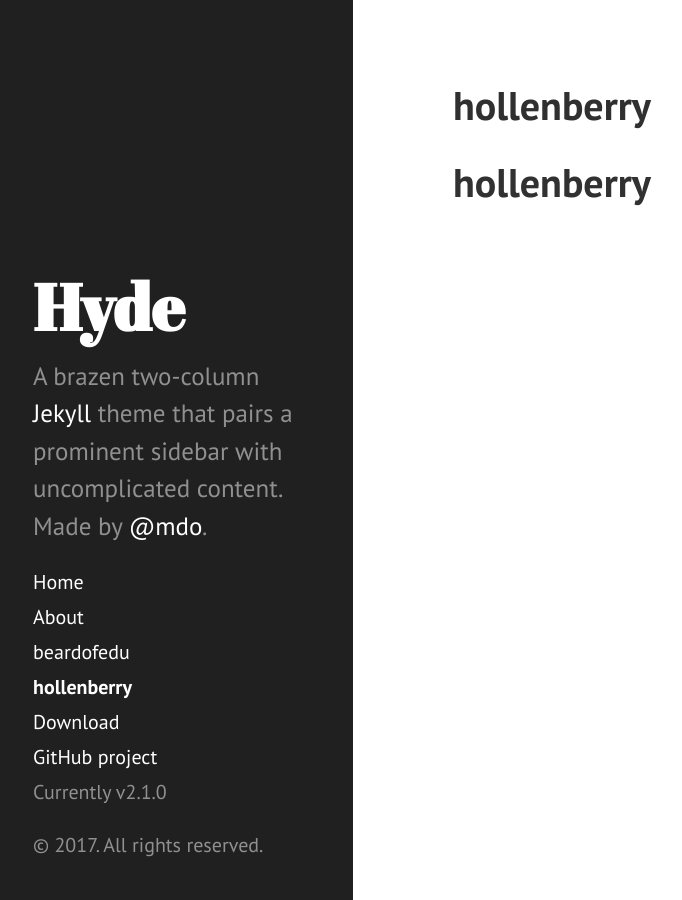
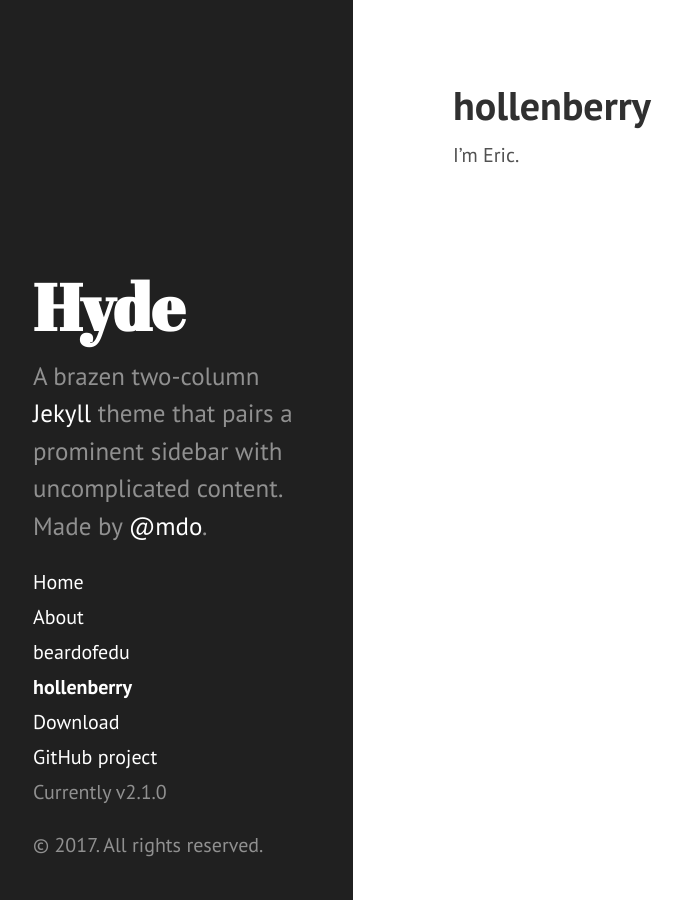
Before and after one commit to githubschool/wtd-hello, a Jekyll site: the page built from hollenberry.md, in a window 1280 px wide. Shown: the whole page, without its empty margins (7-689 px from the left). Built offline with Jekyll 4.4.1, drawn with Linux system fonts in a browser that asks for light colours; Markdown is read by kramdown in place of the engine named in the settings.

Commit message:
Update hollenberry.md

```diff
--- a/hollenberry.md
+++ b/hollenberry.md
@@ -2,4 +2,4 @@
 layout: page
 title: hollenberry
 ---
-# hollenberry
+I'm Eric.
```
